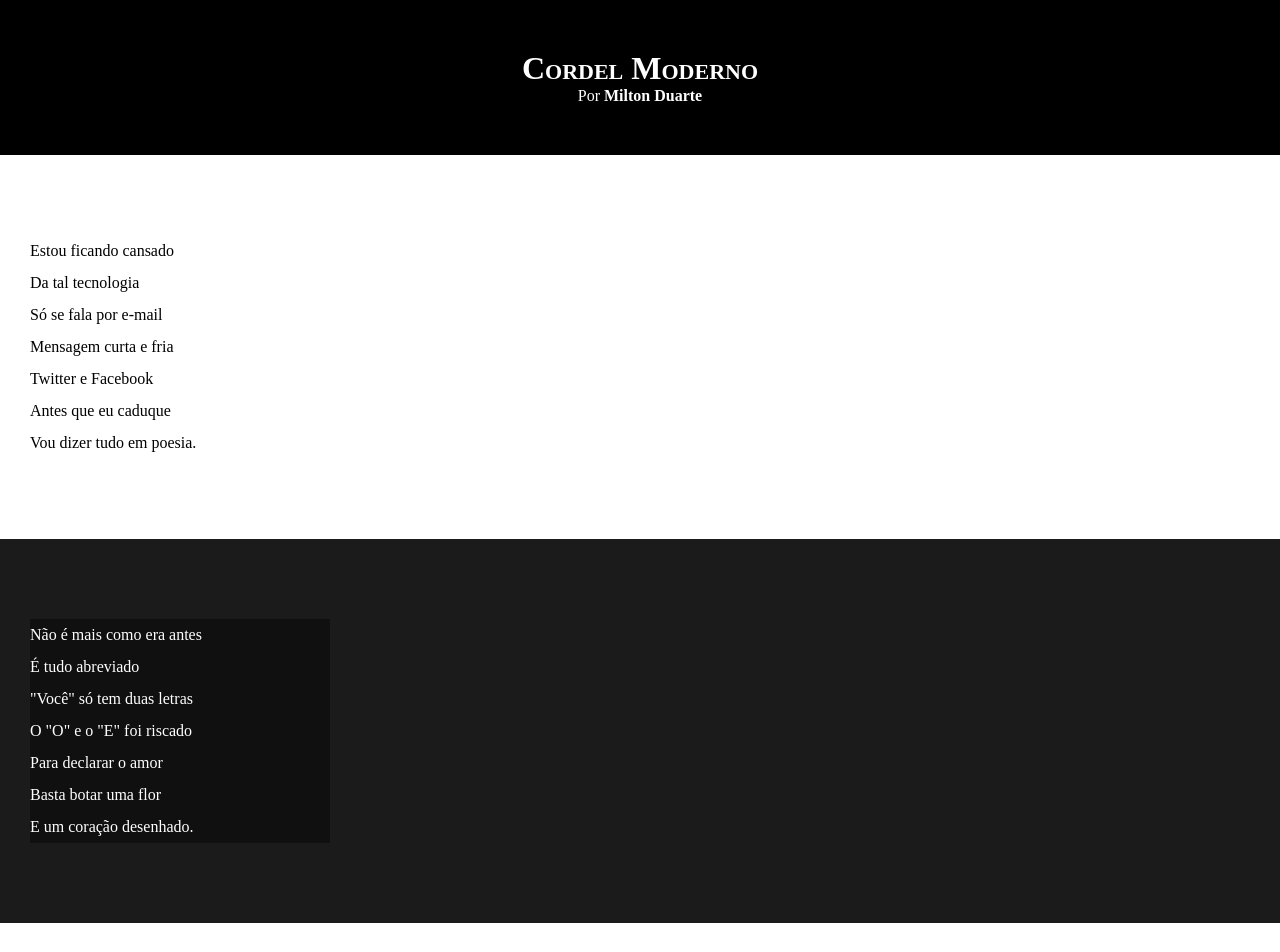
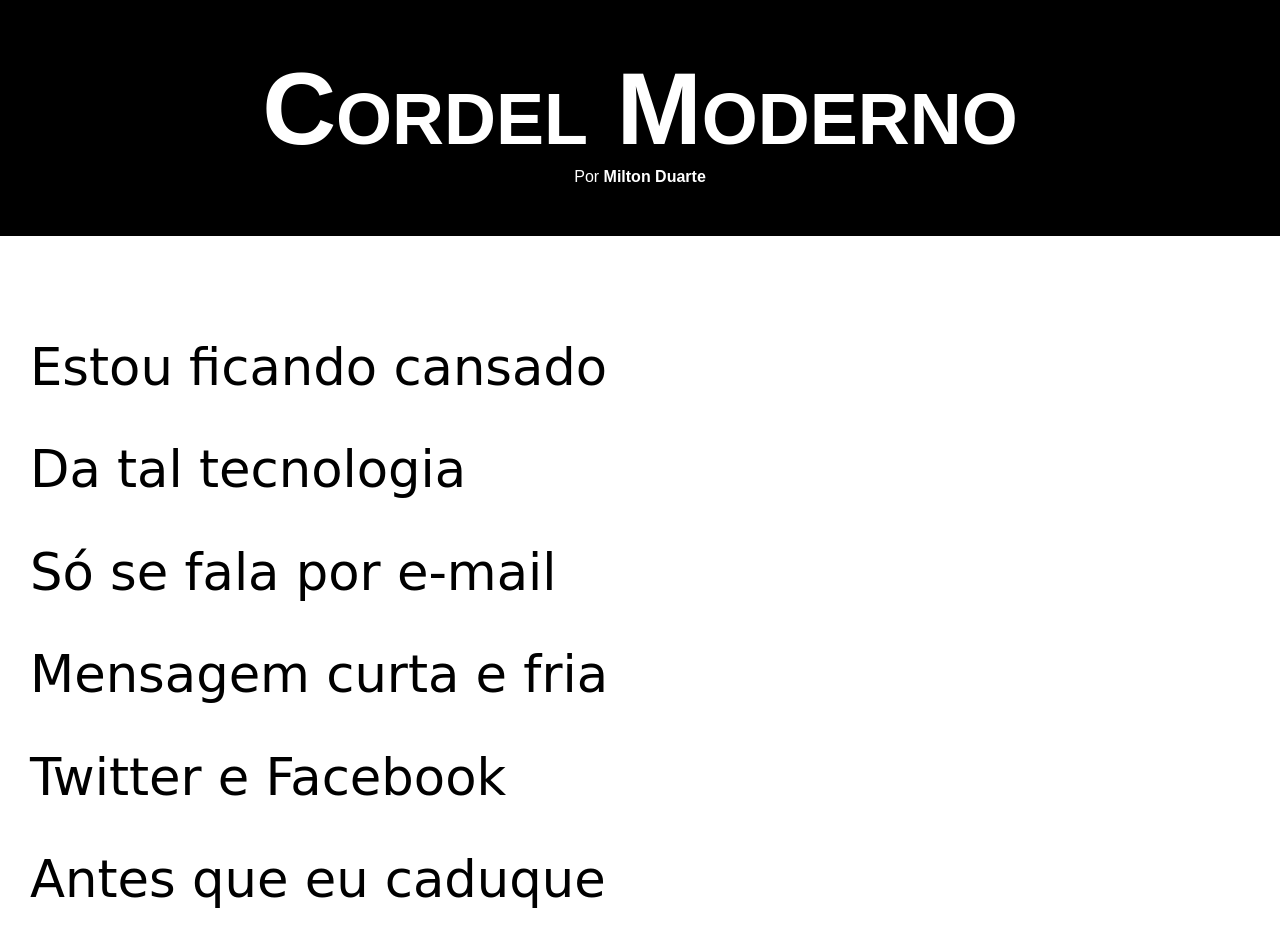
Before and after one commit to yagosantos-dev/projeto-cordel, a plain HTML site: page index.html in a window 1280 px wide. Shown: the top 952 px of the page. Drawn offline with Linux system fonts and the light colour scheme.

Commit message:
atualização de estilos

```diff
--- a/estilo/style.css
+++ b/estilo/style.css
@@ -3,7 +3,28 @@
 * {
     margin: 0;
     padding: 0;
+    font-family: Arial, Helvetica, sans-serif;
 }
+
+@import url('https://fonts.googleapis.com/css2?family=Passion+One:wght@400;700;900&family=Sriracha&display=swap');
+
+.passion-one-regular {
+    font-family: "Passion One", sans-serif;
+    font-weight: 400;
+    font-style: normal;
+  }
+
+  .passion-one-black {
+    font-family: "Passion One", sans-serif;
+    font-weight: 900;
+    font-style: normal;
+  }
+
+  .sriracha-regular {
+    font-family: "Sriracha", cursive;
+    font-weight: 400;
+    font-style: normal;
+  }
 
 html, body {
     min-height: 100vh;
@@ -19,6 +40,8 @@ header {
 header > h1 {
     padding-top: 50px;
     font-variant: small-caps;
+    font-size: 8vw;
+
 }
 
 header > p {
@@ -40,6 +63,10 @@ section{
     padding-bottom: 10vh;
     line-height: 2em;
     padding-left: 30px;
+    font-size:4vw;
+
+
+
 }
 section.normal {
     background-color: white;
@@ -49,10 +76,12 @@ section.normal {
 section.img {
     background-color: rgb(28, 27, 27);
     color: white;
+
 }
 
 section.img > p {
-    width: 300px;
+    display: inline-block;
+    padding: 5px;
 
     background-color: rgba(0, 0, 0, 0.418);
 }
--- a/index.html
+++ b/index.html
@@ -9,13 +9,13 @@
 </head>
 <body>
     <header>
-        <h1>Cordel Moderno</h1>
+        <h1 class="passion-one-black">Cordel Moderno</h1>
         <p>Por <a href="https://www.recantodasletras.com.br/poesias/3186743" target="_blank">Milton Duarte</a></p>
 
     </header>
 
     <section class="normal">
-        <p>
+        <p class="sriracha-regular">
             Estou ficando cansado <br>
             Da tal tecnologia <br>
             Só se fala por e-mail <br>
@@ -29,7 +29,7 @@
 
 
     <section class="img">
-        <p>
+        <p class="sriracha-regular">
             Não é mais como era antes <br>
             É tudo abreviado <br>
             "Você" só tem duas letras <br>
@@ -42,7 +42,7 @@
 
 
     <section class="normal">
-        <p>
+        <p class="sriracha-regular">
             Arroba agora não pesa <br>
             É parte de um endereço <br>
             Ponto final nem se usa <br>
@@ -52,7 +52,7 @@
             Ele vale um alto preço. <br>
         </p>
 
-        <p>
+        <p class="sriracha-regular">
             Pra piorar a liguagem <br>
             O emoticom é um risco <br>
             Tem símbolo para tudo <br>
@@ -66,7 +66,7 @@
 
 
     <section class="img">
-        <p>
+        <p class="sriracha-regular">
             Tenho saudade das cartas <br>
             Escritas com a própria mão <br>
             Mandava no mês de Junho <br>
@@ -80,7 +80,7 @@
 
 
     <section class="normal">
-        <p>
+        <p class="sriracha-regular">
             Agora, escrevo e envio <br>
             Chegando na mesma hora <br>
             Mas quando vou prosear <br>
@@ -90,7 +90,7 @@
             Da tecnologia do agora. <br>
 
         </p>
-        <p>
+        <p class="sriracha-regular">
             Felizmente, pra orar <br>
             Não precisa de internet <br>
             Deus escuta todo mundo <br>
```
Also changed, not shown: fontes/Passion_One/OFL.txt (added), fontes/Passion_One/PassionOne-Black.ttf (added), fontes/Passion_One/PassionOne-Bold.ttf (added), fontes/Passion_One/PassionOne-Regular.ttf (added), fontes/Sriracha/OFL.txt (added), fontes/Sriracha/Sriracha-Regular.ttf (added).
